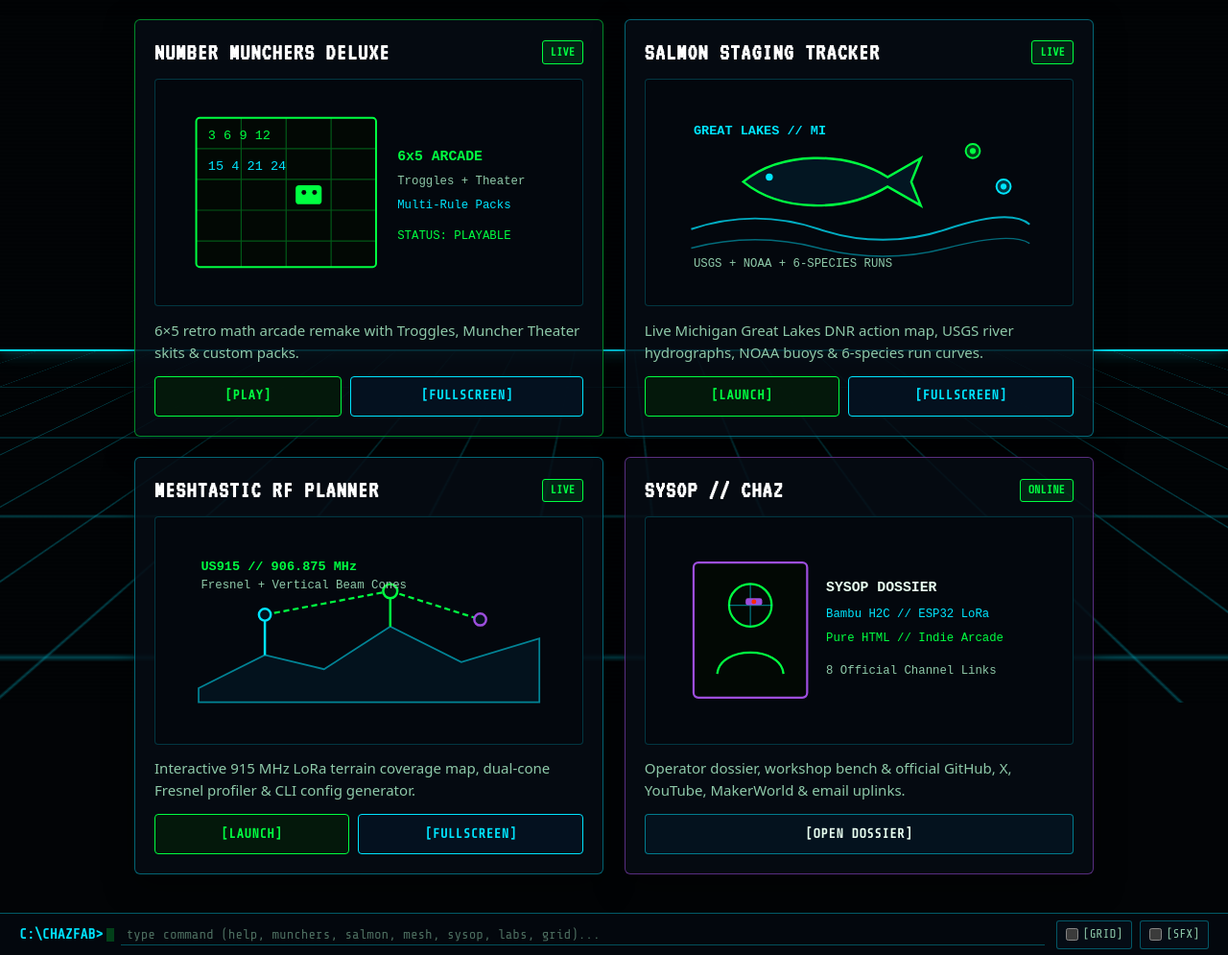
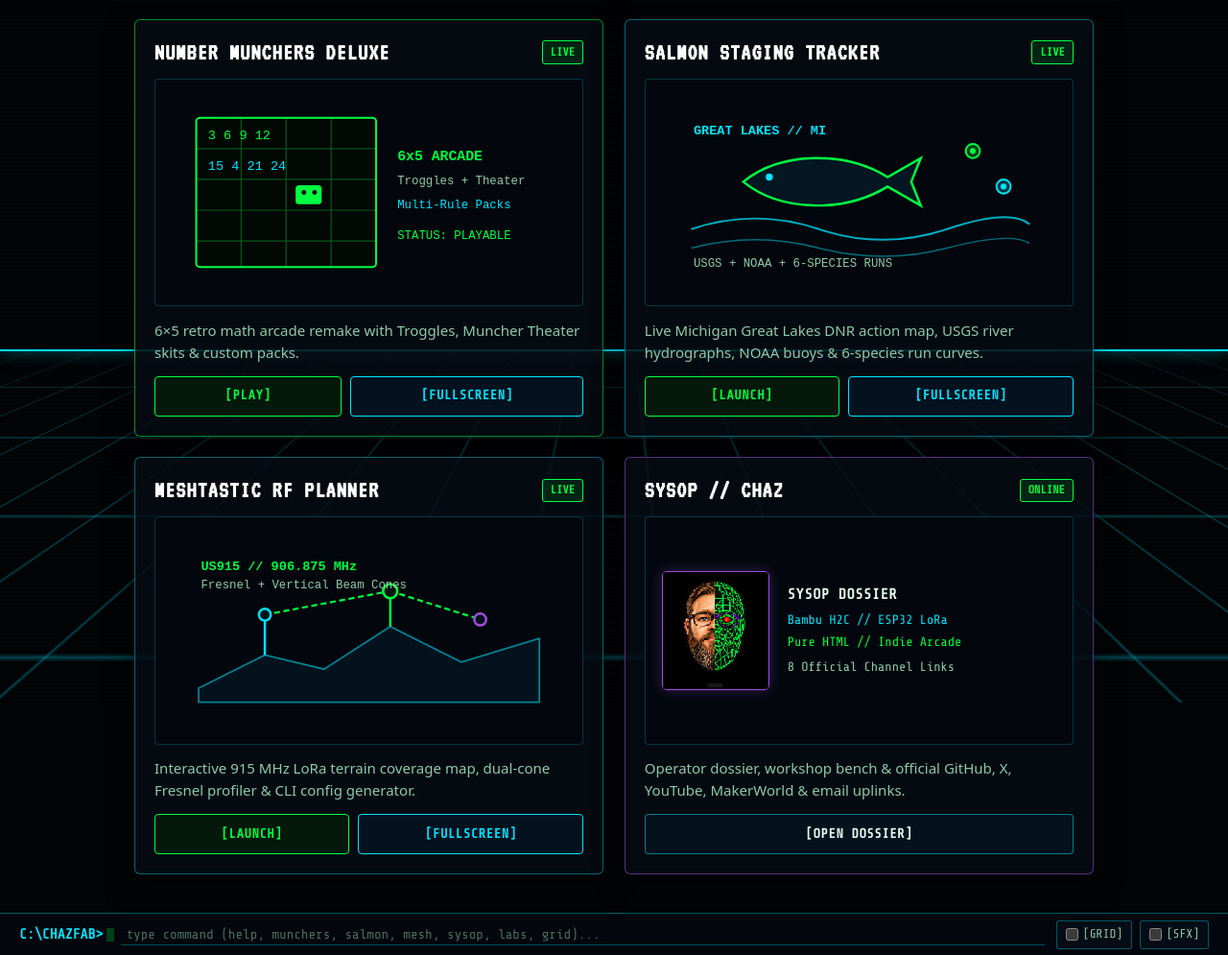
Before and after one commit to chazfab/chazfab-web, a website: page index.html in a window 1280 px wide. Shown: the part 68-1063 px from the top of the page at 96% size. Drawn offline with Linux system fonts and the light colour scheme.

Commit message:
Show actual cyborg avatar portrait in homepage SYSOP card

```diff
--- a/index.html
+++ b/index.html
@@ -176,19 +176,21 @@
             <h2 class="card-title">SYSOP // Chaz</h2>
             <span class="status-pill status-pill--live">ONLINE</span>
           </div>
-          <div class="card-art" aria-hidden="true">
-            <svg viewBox="0 0 320 150" xmlns="http://www.w3.org/2000/svg">
-              <rect x="20" y="18" width="96" height="114" rx="4" fill="#020804" stroke="#9d4edd" stroke-width="1.8"/>
-              <circle cx="68" cy="54" r="18" fill="none" stroke="#00ff41" stroke-width="1.8"/>
-              <path d="M68 36 V72 M50 54 H86" stroke="#00e5ff" stroke-opacity="0.5" stroke-width="1"/>
-              <rect x="64" y="48" width="14" height="6" rx="2" fill="#9d4edd"/>
-              <circle cx="71" cy="51" r="2" fill="#ff2800"/>
-              <path d="M40 112 C42 88 94 88 96 112" fill="none" stroke="#00ff41" stroke-width="1.8"/>
-              <text x="132" y="42" fill="#e8fff0" font-family="monospace" font-size="12" font-weight="700">SYSOP DOSSIER</text>
-              <text x="132" y="64" fill="#00e5ff" font-family="monospace" font-size="10">Bambu H2C // ESP32 LoRa</text>
-              <text x="132" y="84" fill="#00ff41" font-family="monospace" font-size="10">Pure HTML // Indie Arcade</text>
-              <text x="132" y="112" fill="#8ec9a9" font-family="monospace" font-size="10">8 Official Channel Links</text>
-            </svg>
+          <div class="card-art card-art--sysop">
+            <img
+              class="sysop-card-avatar"
+              src="./assets/chazfab-avatar.png"
+              alt="Chaz half-human half-wireframe cyborg portrait"
+              width="157"
+              height="173"
+              fetchpriority="high"
+            >
+            <ul class="sysop-card-specs">
+              <li class="sysop-spec-heading">SYSOP DOSSIER</li>
+              <li class="sysop-spec-cyan">Bambu H2C // ESP32 LoRa</li>
+              <li class="sysop-spec-green">Pure HTML // Indie Arcade</li>
+              <li class="sysop-spec-muted">8 Official Channel Links</li>
+            </ul>
           </div>
           <p class="card-desc">Operator dossier, workshop bench &amp; official GitHub, X, YouTube, MakerWorld &amp; email uplinks.</p>
           <footer class="action-row">
--- a/style.css
+++ b/style.css
@@ -378,6 +378,7 @@ body {
 }
 
 .clean-card {
+  container-type: inline-size;
   background: var(--card-bg);
   border: 1.5px solid rgba(0, 229, 255, 0.42);
   border-radius: 6px;
@@ -468,6 +469,76 @@ body {
   height: 100%;
   max-height: 185px;
   display: block;
+}
+
+.card-art--sysop {
+  display: grid;
+  grid-template-columns: auto 1fr;
+  align-items: center;
+  justify-items: start;
+  gap: 1.15rem;
+  padding: 0.75rem 1.1rem;
+}
+
+.sysop-card-avatar {
+  width: 112px;
+  height: auto;
+  aspect-ratio: 157 / 173;
+  object-fit: cover;
+  image-rendering: pixelated;
+  display: block;
+  background: #000000;
+  border: 1.8px solid var(--cyber-violet);
+  border-radius: 5px;
+  box-shadow: 0 0 14px rgba(157, 78, 221, 0.32);
+}
+
+.sysop-card-specs {
+  list-style: none;
+  margin: 0;
+  padding: 0;
+  display: flex;
+  flex-direction: column;
+  gap: 0.32rem;
+  font-family: var(--font-mono);
+  font-size: 0.84rem;
+  line-height: 1.35;
+}
+
+.sysop-spec-heading {
+  color: var(--ink);
+  font-size: 0.95rem;
+  font-weight: 700;
+  letter-spacing: 0.04em;
+  margin-bottom: 0.1rem;
+}
+
+.sysop-spec-cyan {
+  color: var(--tron-cyan);
+}
+
+.sysop-spec-green {
+  color: var(--neon-green);
+}
+
+.sysop-spec-muted {
+  color: var(--ink-muted);
+  margin-top: 0.18rem;
+}
+
+@container (max-width: 340px) {
+  .card-art--sysop {
+    gap: 0.75rem;
+    padding: 0.65rem 0.75rem;
+  }
+
+  .sysop-card-avatar {
+    width: 82px;
+  }
+
+  .sysop-card-specs {
+    font-size: 0.75rem;
+  }
 }
 
 .card-desc {
```
